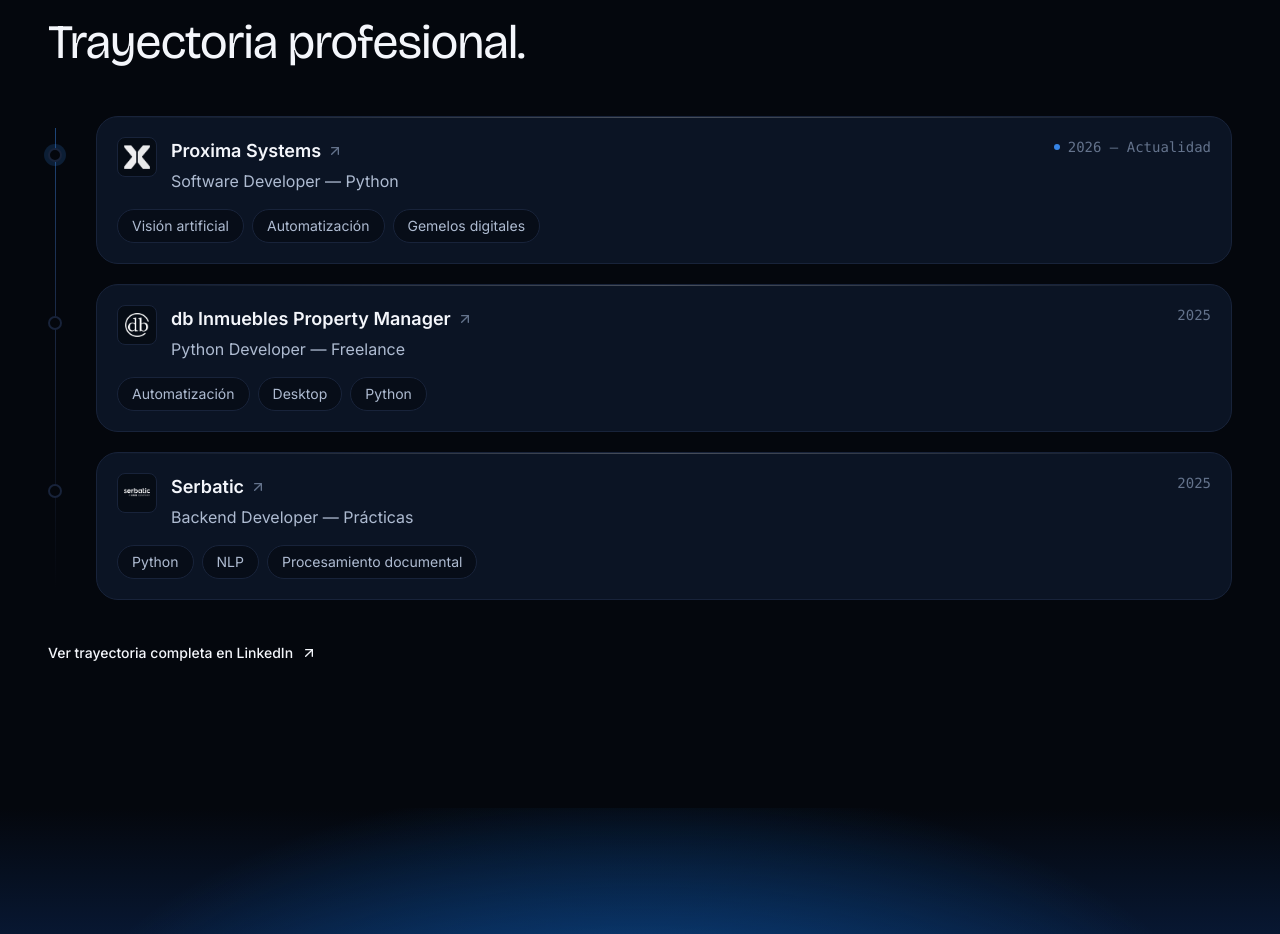
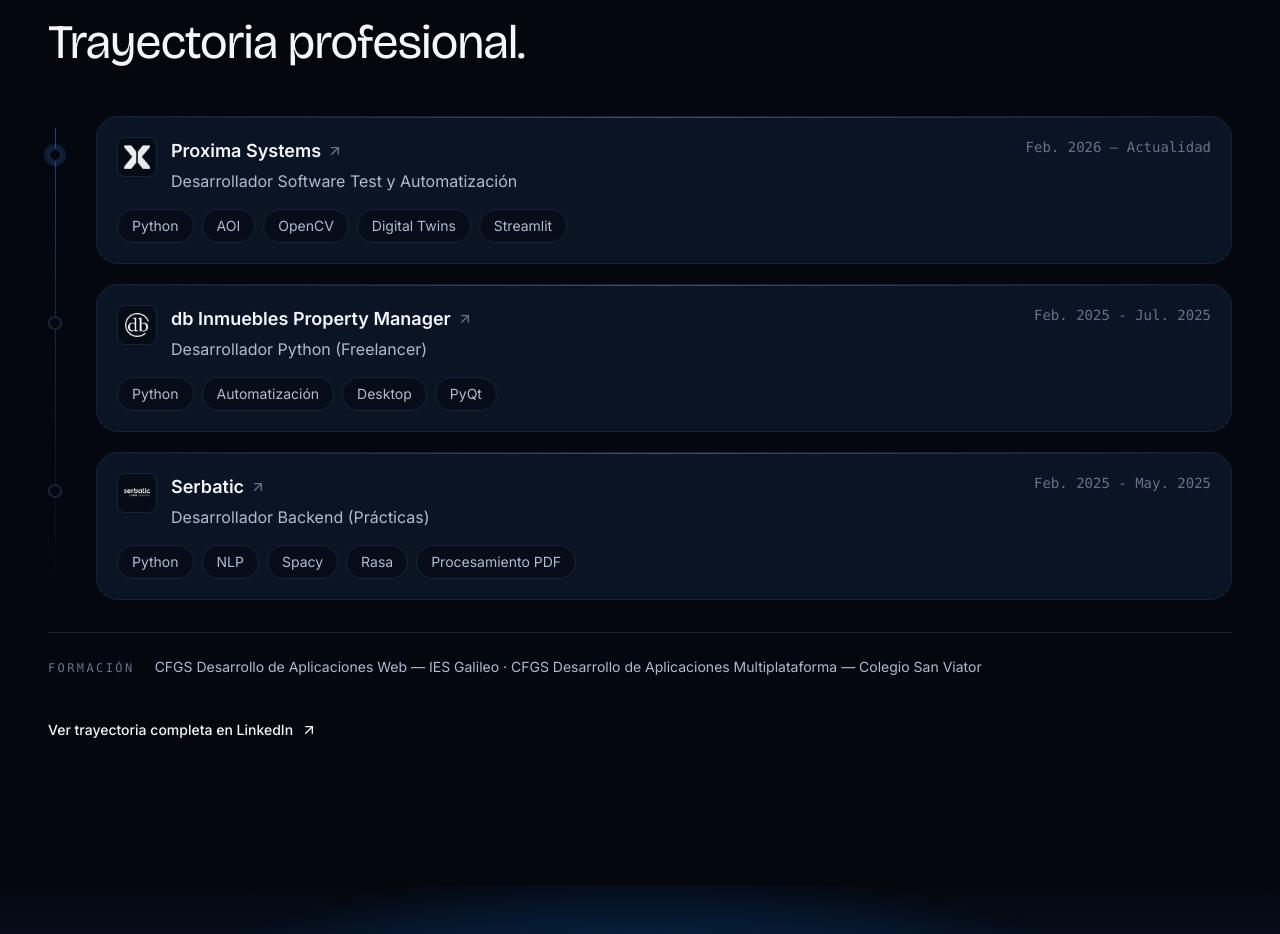
Before and after one commit to mariotc1/mariotc1.github.io, a Next.js app: page / in a window 1280 px wide. Shown: the part 3462-4396 px from the top of the page. Built offline with nearby package versions, Linux system fonts and the light colour scheme.

Commit message:
actualizacion de las tecnologias en experiencia laboral

```diff
--- a/components/experience/ExperienceSection.tsx
+++ b/components/experience/ExperienceSection.tsx
@@ -4,7 +4,7 @@
 import { Container } from "@/components/ui/Container";
 import { SectionHeading } from "@/components/ui/SectionHeading";
 import { Reveal } from "@/components/motion/Reveal";
-import { experience } from "@/lib/experience";
+import { experience, education } from "@/lib/experience";
 import { siteConfig, hasLink } from "@/lib/site-config";
 
 /** "Proxima Systems" → "PS", "db Inmuebles…" → "DI". Used as a lightweight logo. */
@@ -105,10 +105,7 @@
                         </div>
                       </div>
 
-                      <span className="inline-flex items-center gap-2 font-mono text-sm text-text-muted sm:whitespace-nowrap">
-                        {item.current ? (
-                          <span aria-hidden="true" className="h-1.5 w-1.5 rounded-full bg-accent" />
-                        ) : null}
+                      <span className="font-mono text-sm text-text-muted sm:whitespace-nowrap">
                         {item.period}
                       </span>
                     </div>
@@ -130,6 +127,14 @@
           </ol>
         </div>
 
+        {/* Formación: una sola línea, solo lo que aporta (DAW y DAM) — mínimo scroll */}
+        <div className="mt-8 flex flex-col gap-2 border-t border-border pt-6 sm:flex-row sm:items-baseline sm:gap-5">
+          <span className="font-mono text-xs uppercase tracking-[0.2em] text-text-muted">
+            Formación
+          </span>
+          <p className="text-sm text-text-secondary">{education.join(" · ")}</p>
+        </div>
+
         {hasLink(siteConfig.links.linkedin) ? (
           <div className="mt-10">
             <Link
--- a/lib/experience.ts
+++ b/lib/experience.ts
@@ -13,26 +13,26 @@
 export const experience: ExperienceItem[] = [
   {
     company: "Proxima Systems",
-    role: "Software Developer — Python",
-    period: "2026 — Actualidad",
-    areas: ["Visión artificial", "Automatización", "Gemelos digitales"],
+    role: "Desarrollador Software Test y Automatización",
+    period: "Feb. 2026 — Actualidad",
+    areas: ["Python", "AOI", "OpenCV", "Digital Twins", "Streamlit"],
     url: "https://www.proximasystems.net",
     logo: { src: "/images/companies/proxima-systems/logo.webp", width: 64, height: 59 },
     current: true,
   },
   {
     company: "db Inmuebles Property Manager",
-    role: "Python Developer — Freelance",
-    period: "2025",
-    areas: ["Automatización", "Desktop", "Python"],
+    role: "Desarrollador Python (Freelancer)",
+    period: "Feb. 2025 - Jul. 2025",
+    areas: ["Python", "Automatización", "Desktop", "PyQt"],
     url: "https://www.dbroomsandflats.com",
     logo: { src: "/images/companies/db-rooms-and-flats/logo.webp", width: 63, height: 64 },
   },
   {
     company: "Serbatic",
-    role: "Backend Developer — Prácticas",
-    period: "2025",
-    areas: ["Python", "NLP", "Procesamiento documental"],
+    role: "Desarrollador Backend (Prácticas)",
+    period: "Feb. 2025 - May. 2025",
+    areas: ["Python", "NLP", "Spacy", "Rasa", "Procesamiento PDF"],
     url: "https://www.serbatic.es",
     logo: { src: "/images/companies/serbatic/logo.webp", width: 64, height: 21 },
   },
@@ -41,5 +41,4 @@
 export const education = [
   "CFGS Desarrollo de Aplicaciones Web — IES Galileo",
   "CFGS Desarrollo de Aplicaciones Multiplataforma — Colegio San Viator",
-  "Bachillerato Ciencias Tecnológicas — IES Delicias",
 ];
```
Also changed, not shown: 1 other file (tests, documents, lock files or other folders).
